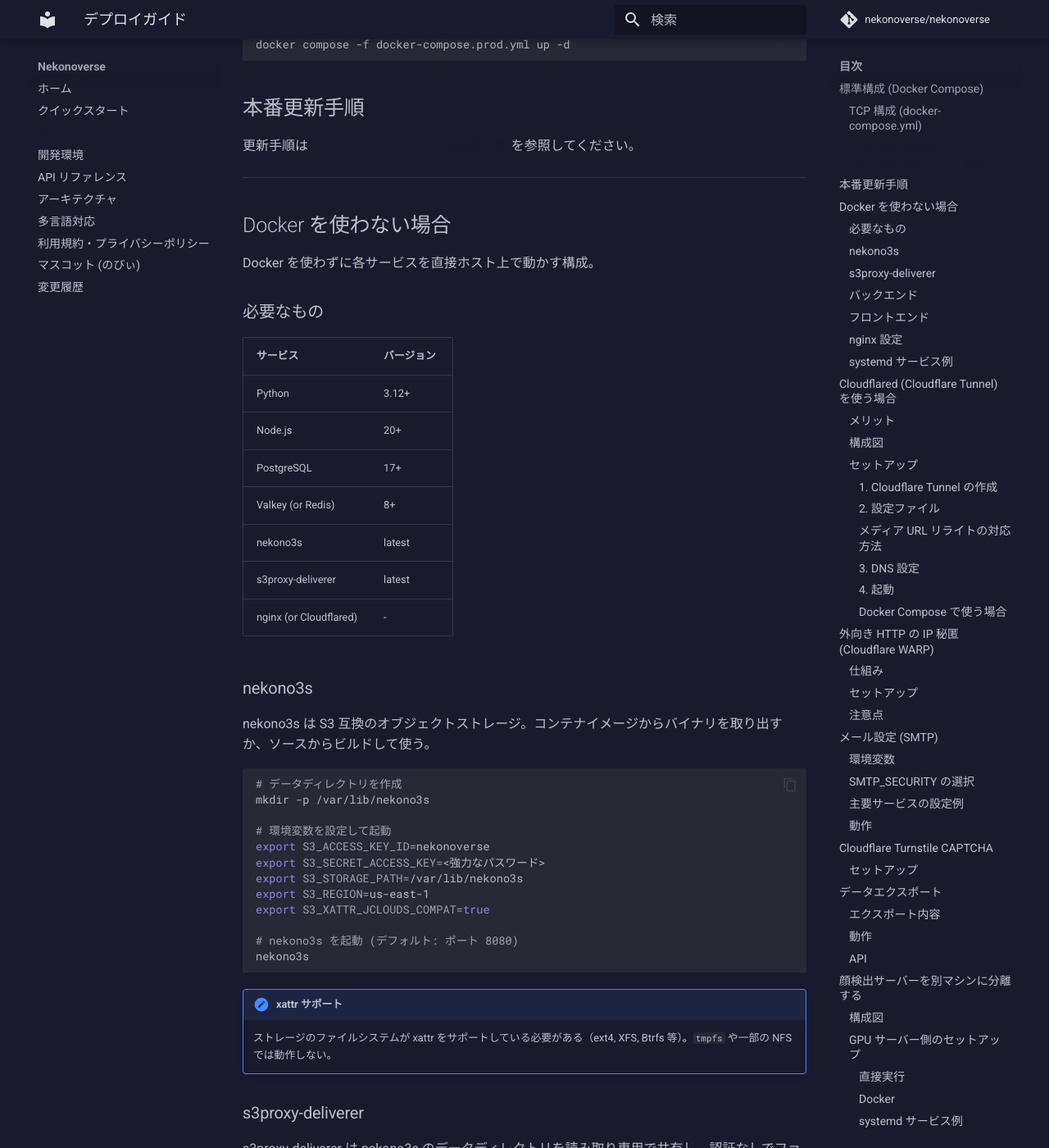
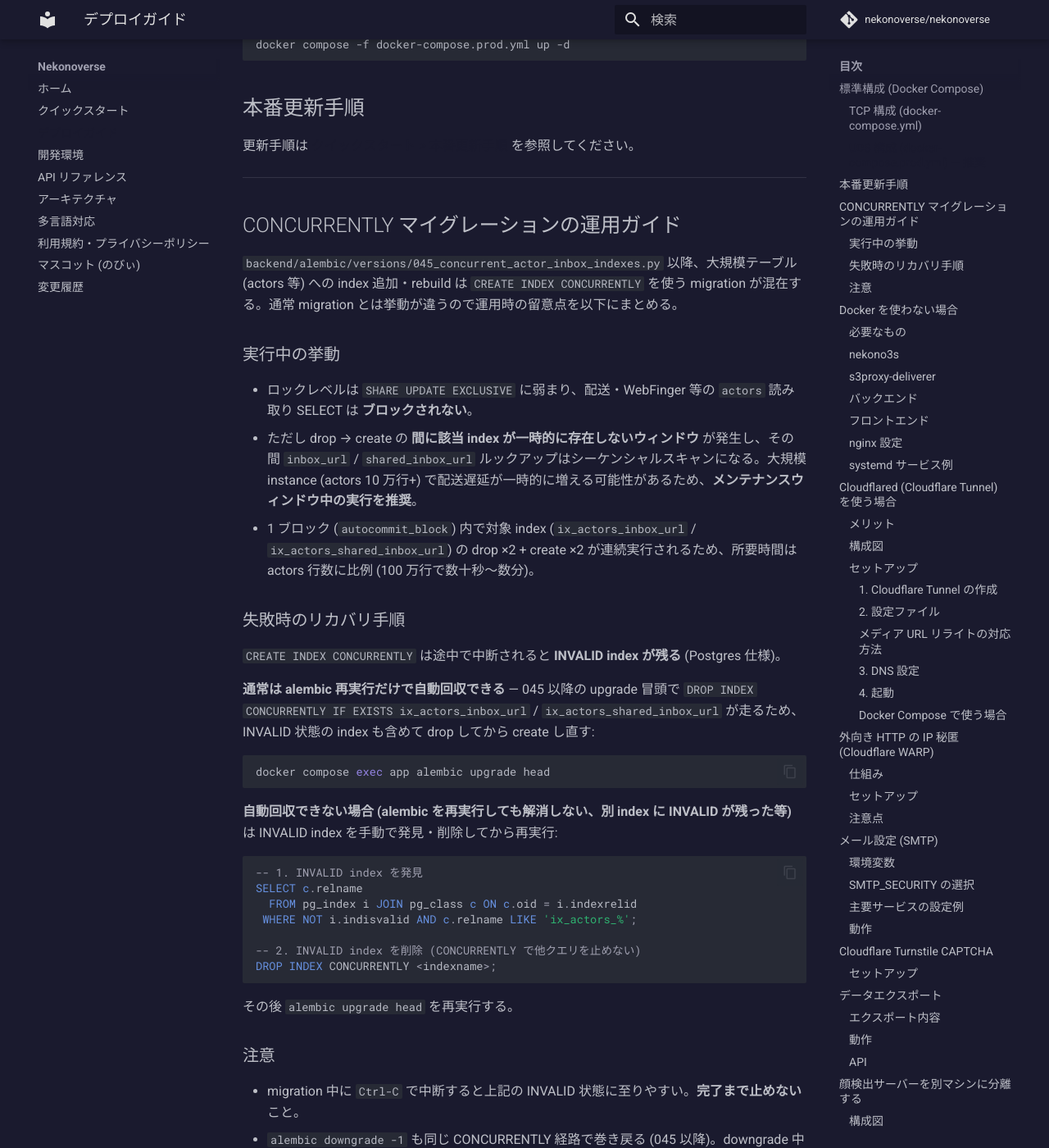
Before and after one commit to nekonoverse/nekonoverse, an MkDocs documentation site: the page built from docs/deploy.md, in a window 1280 px wide and 1400 px high, scrolled down 808 px. Shown: the whole window at 82% size. Built offline with MkDocs 1.6.1 and Material for MkDocs 9.7.7, drawn with Linux system fonts in a browser that asks for light colours; comment, search, counter and statistics services are not loaded; some of the changed text lies outside the part shown.

Commit message:
chore: alembic migration roundtrip CI + CONCURRENTLY 運用ガイド (#1044, #1045) (#1049)
* chore: alembic migration roundtrip CI + CONCURRENTLY 運用ガイド (#1044, #1045)

#1044: CI に migration の往復実走 job を追加
- alembic upgrade head → downgrade base → upgrade head を実 PostgreSQL に対して
  実行する `alembic-migration` job を test.yml に追加
- pytest は Base.metadata.create_all で初期化するため migration 自体は走らない
  穴を埋める
- autocommit_block + CONCURRENTLY 系の互換性も実 DB で検証可能
- (`alembic upgrade head --sql` の dry-run は古い migration 025 が --sql モード非対応で
  失敗するため、実 DB での往復 job を採用)

#1045: docs/deploy.md に CONCURRENTLY migration の運用ガイドを追記
- 実行中の挙動 (ロックレベル、一時的 index 不在ウィンドウ、所要時間目安)
- 失敗時のリカバリ手順 (INVALID index の検出と DROP CONCURRENTLY)
- 運用上の注意 (中断しないこと、downgrade 中断も同様)

closes #1044
closes #1045

Co-Authored-By: Claude Opus 4.7 (1M context) <noreply@anthropic.com>

* fix: nekonaudit 指摘の対応 (#1049)

- Minor: alembic-migration job の env を 3 ステップ重複から job 直下に集約。
  VALKEY_URL は接続しないため削除し、コメントで意図を明記。SECRET_KEY/DEBUG を
  既存 backend-test と揃える (`test-secret-key` + `DEBUG=true`)
- Nit: docs/deploy.md のリカバリ手順を「通常は alembic 再実行で自動回収」と
  「異常時のみ手動 DROP」の二段構成に整理。対象 index 名 (ix_actors_inbox_url /
  ix_actors_shared_inbox_url) も具体的に記載

branch protection の required checks に "Alembic migration roundtrip" を
追加する作業はマージ後に申し送り (本 PR スコープ外)。

Co-Authored-By: Claude Opus 4.7 (1M context) <noreply@anthropic.com>

---------

Co-authored-by: Claude Opus 4.7 (1M context) <noreply@anthropic.com>

````diff
--- a/docs/deploy.md
+++ b/docs/deploy.md
@@ -35,6 +35,48 @@ docker compose -f docker-compose.prod.yml up -d
 ## 本番更新手順
 
 更新手順は [クイックスタート > 本番更新手順](quickstart.md#本番更新手順) を参照してください。
+
+---
+
+## CONCURRENTLY マイグレーションの運用ガイド
+
+`backend/alembic/versions/045_concurrent_actor_inbox_indexes.py` 以降、大規模テーブル (actors 等) への index 追加・rebuild は `CREATE INDEX CONCURRENTLY` を使う migration が混在する。通常 migration とは挙動が違うので運用時の留意点を以下にまとめる。
+
+### 実行中の挙動
+
+- ロックレベルは `SHARE UPDATE EXCLUSIVE` に弱まり、配送・WebFinger 等の `actors` 読み取り SELECT は **ブロックされない**。
+- ただし drop → create の **間に該当 index が一時的に存在しないウィンドウ** が発生し、その間 `inbox_url` / `shared_inbox_url` ルックアップはシーケンシャルスキャンになる。大規模 instance (actors 10 万行+) で配送遅延が一時的に増える可能性があるため、**メンテナンスウィンドウ中の実行を推奨**。
+- 1 ブロック (`autocommit_block`) 内で対象 index (`ix_actors_inbox_url` / `ix_actors_shared_inbox_url`) の drop ×2 + create ×2 が連続実行されるため、所要時間は actors 行数に比例 (100 万行で数十秒〜数分)。
+
+### 失敗時のリカバリ手順
+
+`CREATE INDEX CONCURRENTLY` は途中で中断されると **INVALID index が残る** (Postgres 仕様)。
+
+**通常は alembic 再実行だけで自動回収できる** — 045 以降の upgrade 冒頭で `DROP INDEX CONCURRENTLY IF EXISTS ix_actors_inbox_url` / `ix_actors_shared_inbox_url` が走るため、INVALID 状態の index も含めて drop してから create し直す:
+
+```bash
+docker compose exec app alembic upgrade head
+```
+
+**自動回収できない場合 (alembic を再実行しても解消しない、別 index に INVALID が残った等)** は INVALID index を手動で発見・削除してから再実行:
+
+```sql
+-- 1. INVALID index を発見
+SELECT c.relname
+  FROM pg_index i JOIN pg_class c ON c.oid = i.indexrelid
+ WHERE NOT i.indisvalid AND c.relname LIKE 'ix_actors_%';
+
+-- 2. INVALID index を削除 (CONCURRENTLY で他クエリを止めない)
+DROP INDEX CONCURRENTLY <indexname>;
+```
+
+その後 `alembic upgrade head` を再実行する。
+
+### 注意
+
+- migration 中に `Ctrl-C` で中断すると上記の INVALID 状態に至りやすい。**完了まで止めない**こと。
+- `alembic downgrade -1` も同じ CONCURRENTLY 経路で巻き戻る (045 以降)。downgrade 中の中断も同様にリカバリ手順が必要。
+- ローカル開発 (`docker-compose.e2e.yml`) では actors が空〜数行なので ms オーダーで完了する。本番のみ留意。
 
 ---
 
````
Also changed, not shown: 1 other file.
